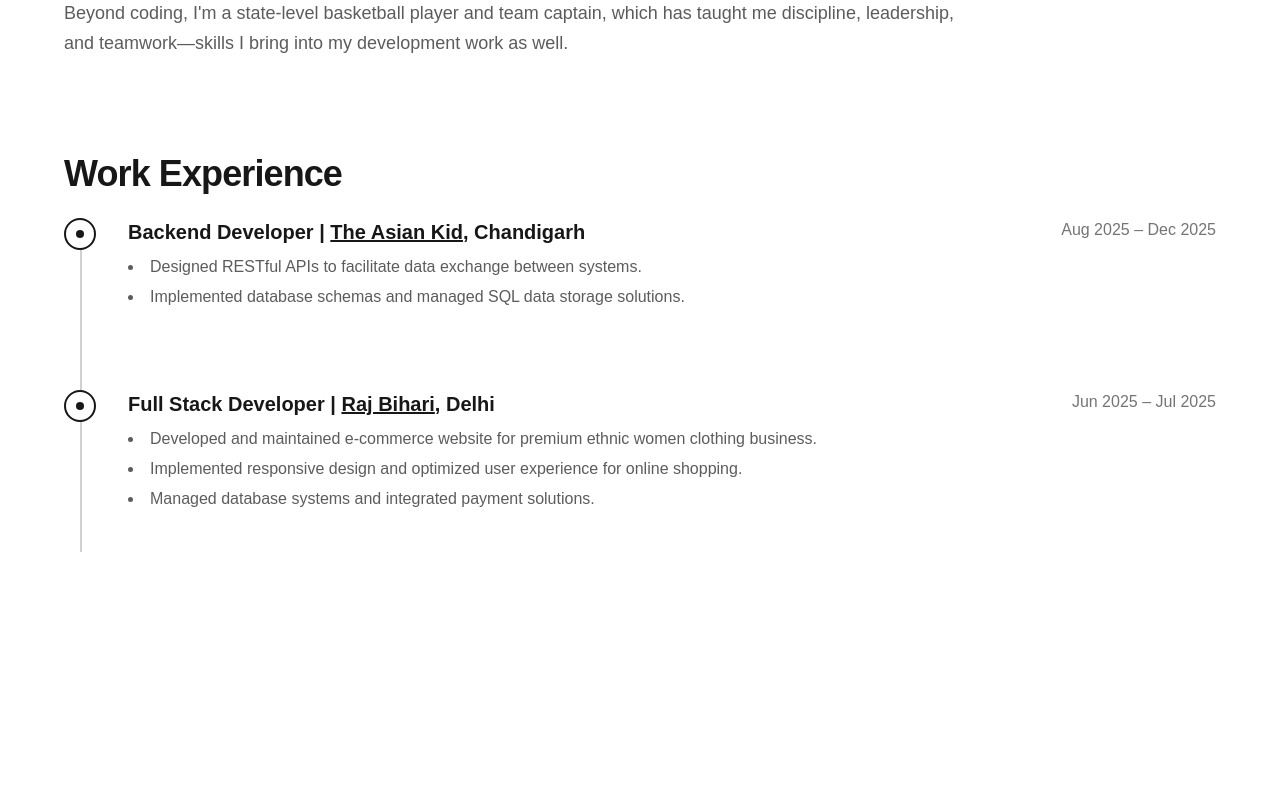
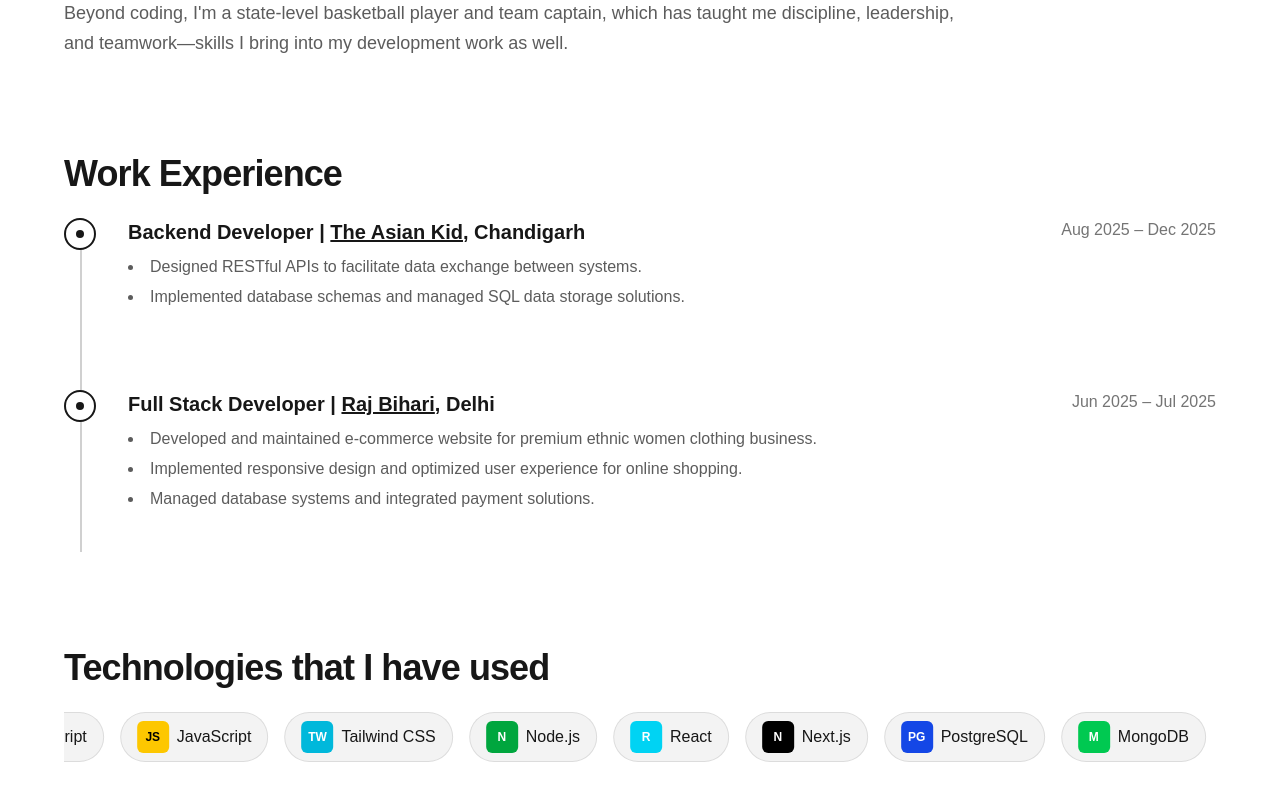
Before and after one commit to kirti253/kirti-portfolio, a Next.js app: page / in a window 1280 px wide. Shown: the part 692-1492 px from the top of the page. Before the commit the page ends 1340 px from the top, so only its background shows below. Built offline with nearby package versions, Linux system fonts and the light colour scheme.

Commit message:
added technologies section

```diff
--- /dev/null
+++ b/app/components/Technologies.tsx
@@ -0,0 +1,111 @@
+interface Technology {
+  name: string;
+  icon: string;
+  iconBg: string;
+  iconTextColor?: string;
+}
+
+const technologies: Technology[] = [
+  {
+    name: "TypeScript",
+    icon: "TS",
+    iconBg: "bg-blue-600",
+    iconTextColor: "text-white",
+  },
+  {
+    name: "JavaScript",
+    icon: "JS",
+    iconBg: "bg-yellow-400",
+    iconTextColor: "text-black",
+  },
+  {
+    name: "Tailwind CSS",
+    icon: "TW",
+    iconBg: "bg-cyan-500",
+    iconTextColor: "text-white",
+  },
+  {
+    name: "Node.js",
+    icon: "N",
+    iconBg: "bg-green-600",
+    iconTextColor: "text-white",
+  },
+  {
+    name: "React",
+    icon: "R",
+    iconBg: "bg-cyan-400",
+    iconTextColor: "text-white",
+  },
+  {
+    name: "Next.js",
+    icon: "N",
+    iconBg: "bg-black",
+    iconTextColor: "text-white",
+  },
+  {
+    name: "PostgreSQL",
+    icon: "PG",
+    iconBg: "bg-blue-700",
+    iconTextColor: "text-white",
+  },
+  {
+    name: "MongoDB",
+    icon: "M",
+    iconBg: "bg-green-500",
+    iconTextColor: "text-white",
+  },
+  {
+    name: "Docker",
+    icon: "🐳",
+    iconBg: "bg-blue-500",
+    iconTextColor: "text-white",
+  },
+  {
+    name: "Express",
+    icon: "E",
+    iconBg: "bg-gray-800",
+    iconTextColor: "text-white",
+  },
+
+  {
+    name: "FastAPI",
+    icon: "FA",
+    iconBg: "bg-teal-600",
+    iconTextColor: "text-white",
+  },
+];
+
+export default function Technologies() {
+  // Duplicate technologies for seamless loop
+  const duplicatedTechnologies = [...technologies, ...technologies];
+
+  return (
+    <section className="space-y-4 md:space-y-6">
+      <h1 className="text-2xl md:text-3xl lg:text-4xl font-bold tracking-tight text-foreground">
+        Technologies that I have used
+      </h1>
+
+      <div className="relative overflow-hidden">
+        <div className="flex gap-3 md:gap-4 animate-scroll">
+          {duplicatedTechnologies.map((tech, index) => (
+            <div
+              key={index}
+              className="inline-flex items-center gap-2 px-4 py-2 rounded-full bg-foreground/5 border border-foreground/10 hover:border-foreground/20 transition-colors flex-shrink-0"
+            >
+              <div
+                className={`w-8 h-8 rounded-md ${tech.iconBg} ${
+                  tech.iconTextColor || "text-white"
+                } flex items-center justify-center text-xs font-bold`}
+              >
+                {tech.icon}
+              </div>
+              <span className="text-sm md:text-base font-medium text-foreground whitespace-nowrap">
+                {tech.name}
+              </span>
+            </div>
+          ))}
+        </div>
+      </div>
+    </section>
+  );
+}
--- a/app/globals.css
+++ b/app/globals.css
@@ -34,3 +34,20 @@ body {
   color: var(--foreground);
   font-family: Arial, Helvetica, sans-serif;
 }
+
+@keyframes scroll {
+  0% {
+    transform: translateX(0);
+  }
+  100% {
+    transform: translateX(-50%);
+  }
+}
+
+.animate-scroll {
+  animation: scroll 30s linear infinite;
+}
+
+.animate-scroll:hover {
+  animation-play-state: paused;
+}
--- a/app/page.tsx
+++ b/app/page.tsx
@@ -1,5 +1,6 @@
 import About from "./components/About";
 import WorkExperience from "./components/WorkExperience";
+import Technologies from "./components/Technologies";
 
 export default function Home() {
   return (
@@ -7,6 +8,7 @@ export default function Home() {
       <div className="mx-auto max-w-6xl space-y-16 md:space-y-24">
         <About />
         <WorkExperience />
+        <Technologies />
       </div>
     </main>
   );
```
